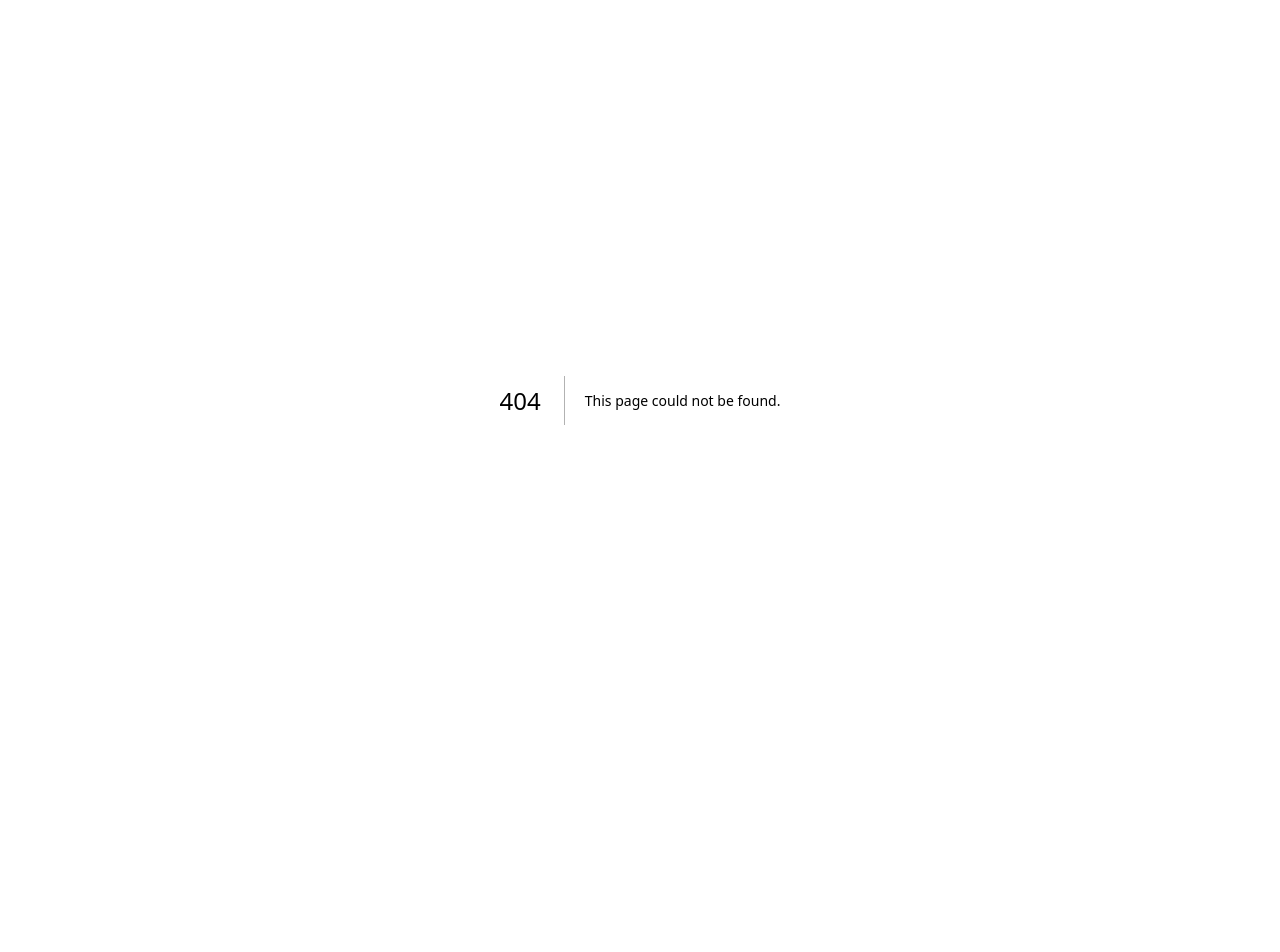
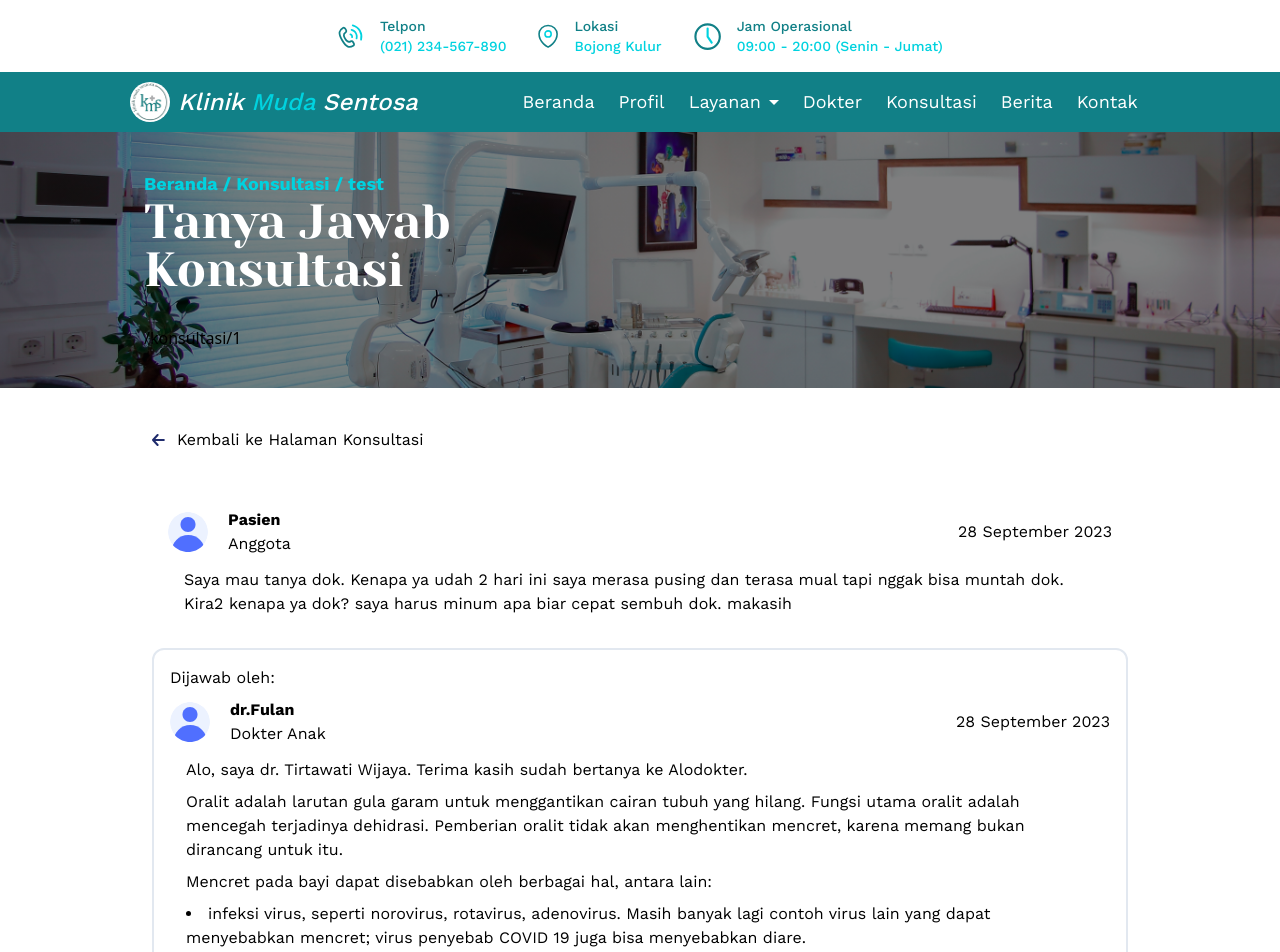
Before and after one commit to mubasyir19/Klinik-Muda-Sentosa, a Next.js app: page /konsultasi/1 in a window 1280 px wide. Before the commit this address had no page. Shown: the top 952 px of the page. Before the commit the page ends 800 px from the top, so only its background shows below. Built offline with nearby package versions, Linux system fonts and the light colour scheme.

Commit message:
update(konsultasi): update dynamic route question

```diff
--- a/src/app/(menu)/konsultasi/[quest].js
+++ b/src/app/(menu)/konsultasi/[quest]/page.js
@@ -1,7 +1,8 @@
+'use client';
 import { Components } from '@/components';
 import { Work_Sans, Yeseva_One } from 'next/font/google';
 import Link from 'next/link';
-import { useRouter } from 'next/router';
+import { useRouter } from 'next/navigation';
 import React from 'react';
 // import QuestData from '../../data/question.json';
 import Image from 'next/image';
@@ -20,10 +21,10 @@ const workSans = Work_Sans({
 
 export default function QuestPage({ question }) {
   const router = useRouter();
-  const { quest } = router.query;
+  //   const { quest } = router.query;
   // const { quests } = QuestData;
-  console.log('Question =>', quest);
-  console.log('quests =>', quests);
+  //   console.log('Question =>', quest);
+  // console.log('quests =>', quests);
 
   return (
     <>
@@ -34,7 +35,7 @@ export default function QuestPage({ question }) {
           <Link href='/'>Beranda</Link> / <Link href='/konsultasi'>Konsultasi</Link> / test
         </span>
       </Components.Header>
-      <main>
+      <main style={workSans.style}>
         <section className='px-6 lg:w-[1024px] mx-auto'>
           <div className='mt-10'>
             <Link href='/konsultasi' className='flex gap-x-3'>
--- a/src/app/(menu)/konsultasi/page.js
+++ b/src/app/(menu)/konsultasi/page.js
@@ -20,8 +20,8 @@ const workSans = Work_Sans({
 export default function Konsultasi() {
   const { quests } = QuestData;
   // console.log(quests);
-  // const ask = quests.question;
-  // console.log('Tanya =>', ask);
+  const ask = quests.question;
+  console.log('Tanya =>', ask);
 
   return (
     <>
```
